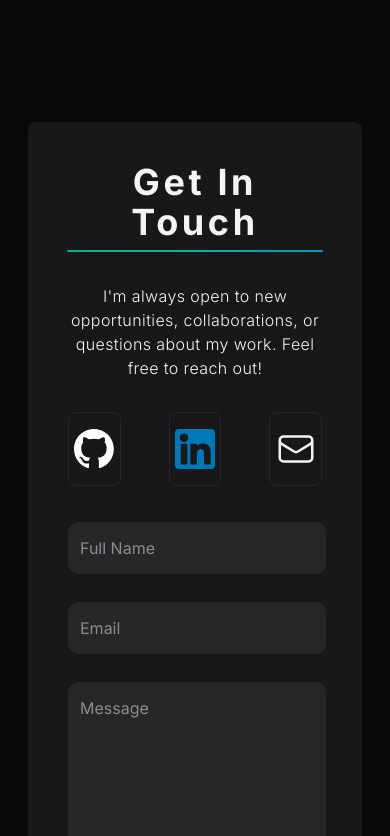
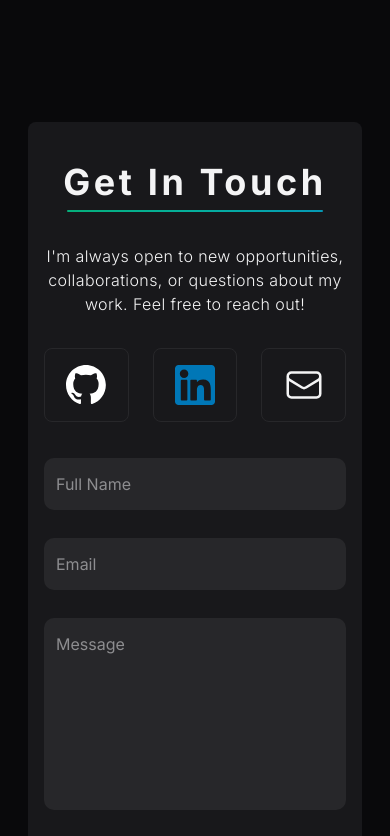
Before and after one commit to ealvara6/devfolio, a React (Vite) app: page / in a window 390 px wide. Shown: the part 5120-5956 px from the top of the page. Built offline with nearby package versions, Linux system fonts and the light colour scheme.

Commit message:
style(contact): adjust mobile paddings and icon gap

```diff
--- a/src/components/sections/contact/Contact.tsx
+++ b/src/components/sections/contact/Contact.tsx
@@ -58,7 +58,7 @@ export const Contact = () => {
       className=" scroll-mt-20 pt-30 pb-30 px-7 mx-auto text-center sm:max-w-4xl xl:max-w-7xl"
       id="Contact"
     >
-      <div className="flex flex-col gap-9 bg-surface p-10 rounded-md xl:grid xl:grid-cols-2">
+      <div className="flex flex-col gap-9 bg-surface px-4 py-10 md:p-10 rounded-md xl:grid xl:grid-cols-2">
         <div className="relative flex flex-col items-center justify-around gap-8">
           <div>
             <SubHeading>Get In Touch</SubHeading>
@@ -81,7 +81,7 @@ export const Contact = () => {
               within 24 hours
             </p>
           </div>
-          <div className="flex justify-between w-full gap-12">
+          <div className="flex justify-between w-full gap-6 md:gap-12">
             <a
               href="https://github.com/ealvara6"
               target="_blank"
```
